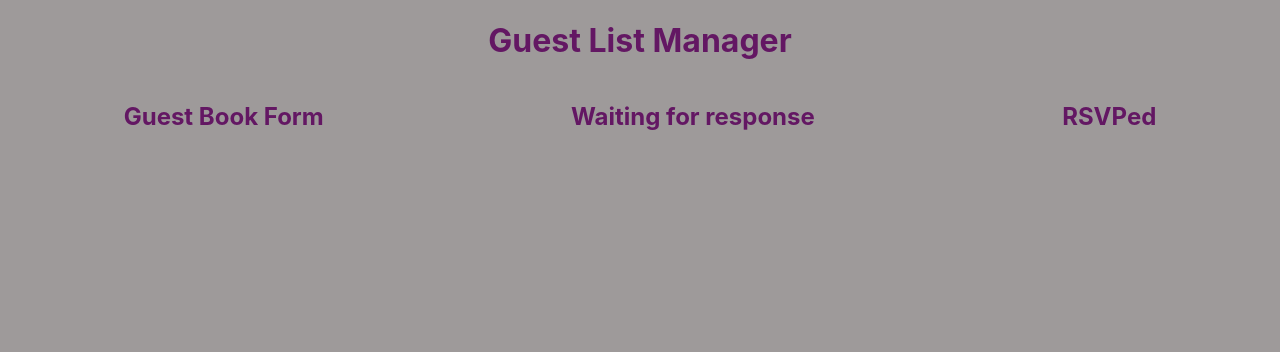
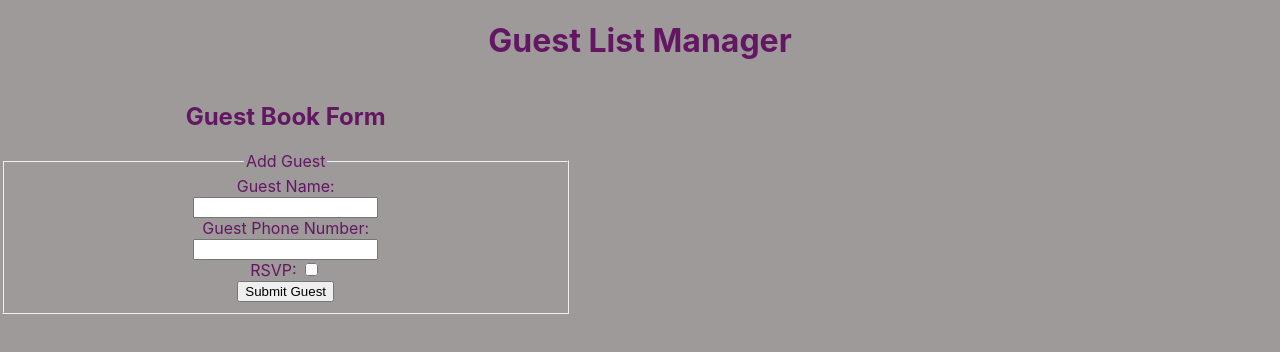
Before and after one commit to cs-fullstack-2020-spring/coding-concepts-assessment-2-MaryHooker, a React (Create React App) app in the folder guest-book-app/: page / in a window 1280 px wide. Shown: the top 352 px of the page. Built offline with nearby package versions, Linux system fonts and the light colour scheme.

Commit message:
working on passing up form

```diff
--- a/guest-book-app/src/components/AppContainer.jsx
+++ b/guest-book-app/src/components/AppContainer.jsx
@@ -1,4 +1,4 @@
-import React,{Component} from 'react';
+import React, { Component } from 'react';
 import GuestBookForm from './GuestBookForm';
 import GuestBookList from './GuestBookList';
 import GuestBookListRsvp from './GuestBookListRsvp';
@@ -7,13 +7,33 @@ class AppContainer extends Component {
     constructor(props) {
         super(props);
         this.state = {
-            guestBookList:[],
-            guestBookListRsvp:[],
-         }
+            guestBookList: [
+                {
+                    guestName: 'Mary',
+                    guestPhoneNumber: '',
+                },
+            ],
+            guestBookListRsvp: [],
+        }
     }
 
-    addGuest = (info,rsvp) =>{
-
+    addGuest = (info, rsvp) => {
+        // this.setState(
+        //     {
+        //         guestBookList:
+        //         {
+        //             guestName: info,
+        //             guestPhoneNumber: info,
+        //         }
+        //     }
+        // )
+        // this.setState(
+        //     {
+        //         guestBookListRsvp: rsvp
+        //     }
+        // )
+        //sanity
+        console.log(`callback function ${this.state.guestBookList.guestName}`)
     }
 
     render() {
@@ -21,18 +41,18 @@ class AppContainer extends Component {
             <div>
                 <h1>Guest List Manager</h1>
                 <div className='container'>
-                <div>
-                    <GuestBookForm/>
-                </div>
-                <div>
-                    <GuestBookList/>
-                </div>
-                <div>
-                    <GuestBookListRsvp/>
-                </div>
+                    <div>
+                        <GuestBookForm addGuest={this.addGuest} />
+                    </div>
+                    {/* <div>
+                        <GuestBookList guestBookList={this.state.guestBookList} />
+                    </div>
+                    <div>
+                        <GuestBookListRsvp guestBookListRsvp={this.state.guestBookListRsvp} />
+                    </div> */}
                 </div>
             </div>
-         );
+        );
     }
 }
 
--- a/guest-book-app/src/components/GuestBookForm.jsx
+++ b/guest-book-app/src/components/GuestBookForm.jsx
@@ -10,18 +10,63 @@ class GuestBookForm extends Component {
          }
     }
 
+    //function to update state when user uses input field
     handleInputs = (event) =>{
+        if(event.target.name==='name'){
+            this.setState({guestName:event.target.value})
+        } else if(event.target.name==='number'){
+            this.setState({guestPhoneNumber:event.target.value})
+        } else if(event.target.name==='rsvp'){
+            this.setState({guestRsvpStatus:true})
+        }
 
     }
 
+    //function to run everytime button is pushed
     handleSubmission = (event) =>{
+        event.preventDefault();
 
+        this.props.addGuest(
+            {
+                guestName: this.state.guestName,
+                guestPhoneNumber: this.state.guestPhoneNumber
+            },
+            // {
+            //     guestRsvpStatus:this.state.guestRsvpStatus
+            // }
+        )
+        //sanity
+        console.log(`Submission ${this.state.guestName}`)
+        console.log(`Submission ${this.state.guestPhoneNumber}`)
+        console.log(`Submission ${this.state.guestRsvpStatus}`)
     }
 
     render() {
         return (
             <div>
                 <h2>Guest Book Form</h2>
+                <form action="">
+                <fieldset>
+                    <legend>Add Guest</legend>
+                <div>
+                    <label htmlFor="name">Guest Name: </label>
+                    <br/>
+                    <input type="text" id='name' name='name' value={this.state.guestName} onChange={this.handleInputs}/>
+                </div>
+                <div>
+                    <label htmlFor="number">Guest Phone Number: </label>
+                    <br/>
+                    <input type="text" id='number' name='number' value={this.state.guestPhoneNumber} onChange={this.handleInputs}/>
+                </div>
+                <div>
+                    <label htmlFor="rsvp">RSVP: </label>
+                    <input type="checkbox" id='rsvp' name='rsvp' value={this.state.guestRsvpStatus} onChange={this.handleInputs}/>
+                </div>
+                <div>
+                    <button onClick={this.handleSubmission}>Submit Guest</button>
+                </div>
+                </fieldset>
+                </form>
             </div>
          );
     }
--- a/guest-book-app/src/components/GuestBookList.jsx
+++ b/guest-book-app/src/components/GuestBookList.jsx
@@ -9,6 +9,18 @@ class GuestBookList extends Component {
         return (
             <div>
                <h2>Waiting for response</h2>
+               {
+                   this.props.GuestBookList.map((guest,index) =>{
+                       return(
+                           <div key={index}>
+                               <p>Guest: {guest.guestName}</p>
+                               <p>Phone Number: {guest.guestPhoneNumber}</p>
+                           </div>
+                       )
+                   }
+
+                   )
+               }
             </div>
          );
     }
--- a/guest-book-app/src/components/GuestBookListRsvp.jsx
+++ b/guest-book-app/src/components/GuestBookListRsvp.jsx
@@ -9,6 +9,18 @@ class GuestBookListRsvp extends Component {
         return (
             <div>
                 <h2>RSVPed</h2>
+                {
+                    this.props.guestBookListRsvp.map((guest,index)=>{
+                        return(
+                            <div key={index}>
+                                <p>Guest: {guest.guestName}</p>
+                                <p>Phone Number: {guest.guestPhoneNumber}</p>
+                            </div>
+                        )
+                    }
+
+                    )
+                }
             </div>
          );
     }
```
Also changed, not shown: guest-book-app/src/App.css (line endings or trailing spaces).
